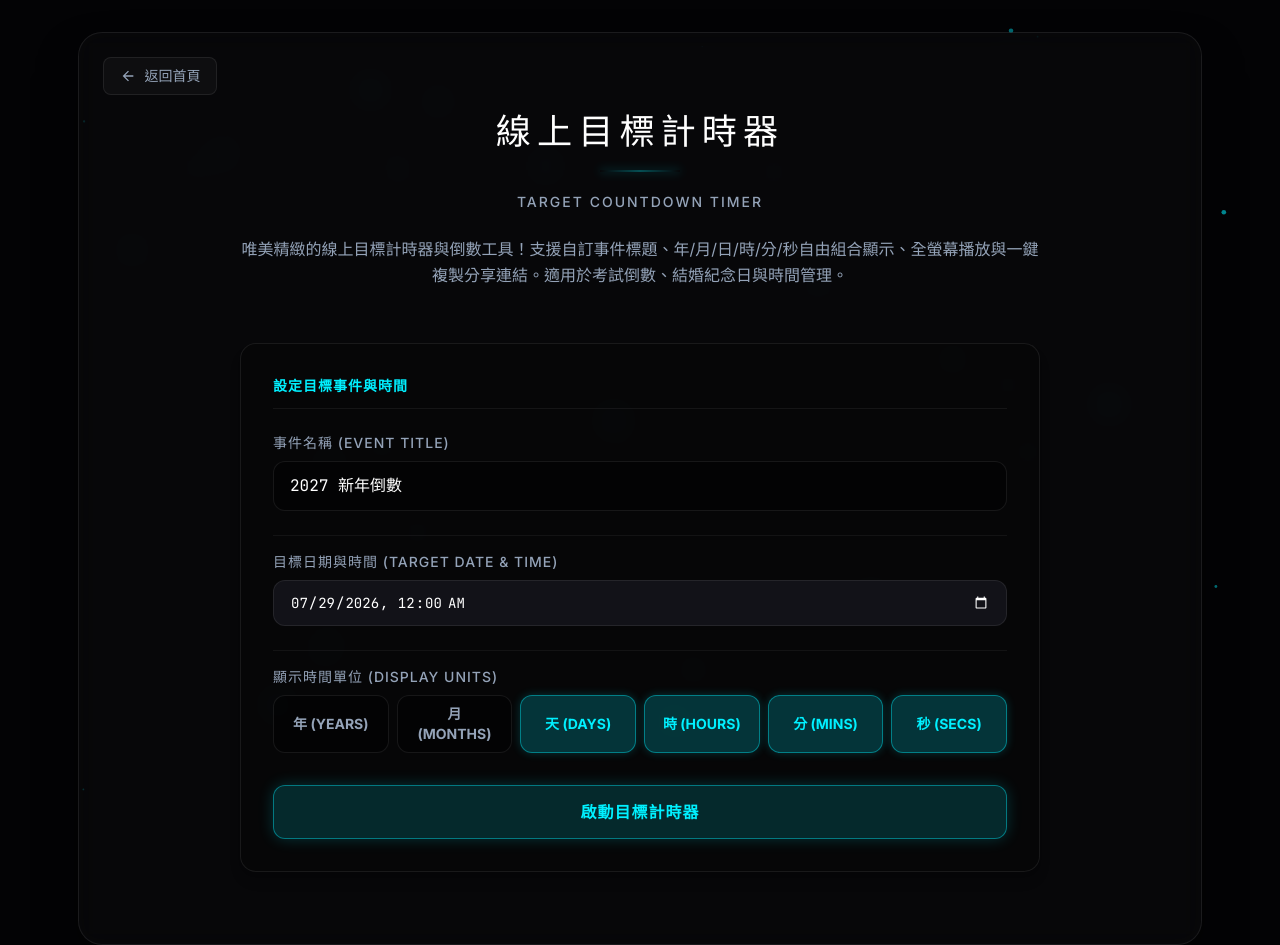
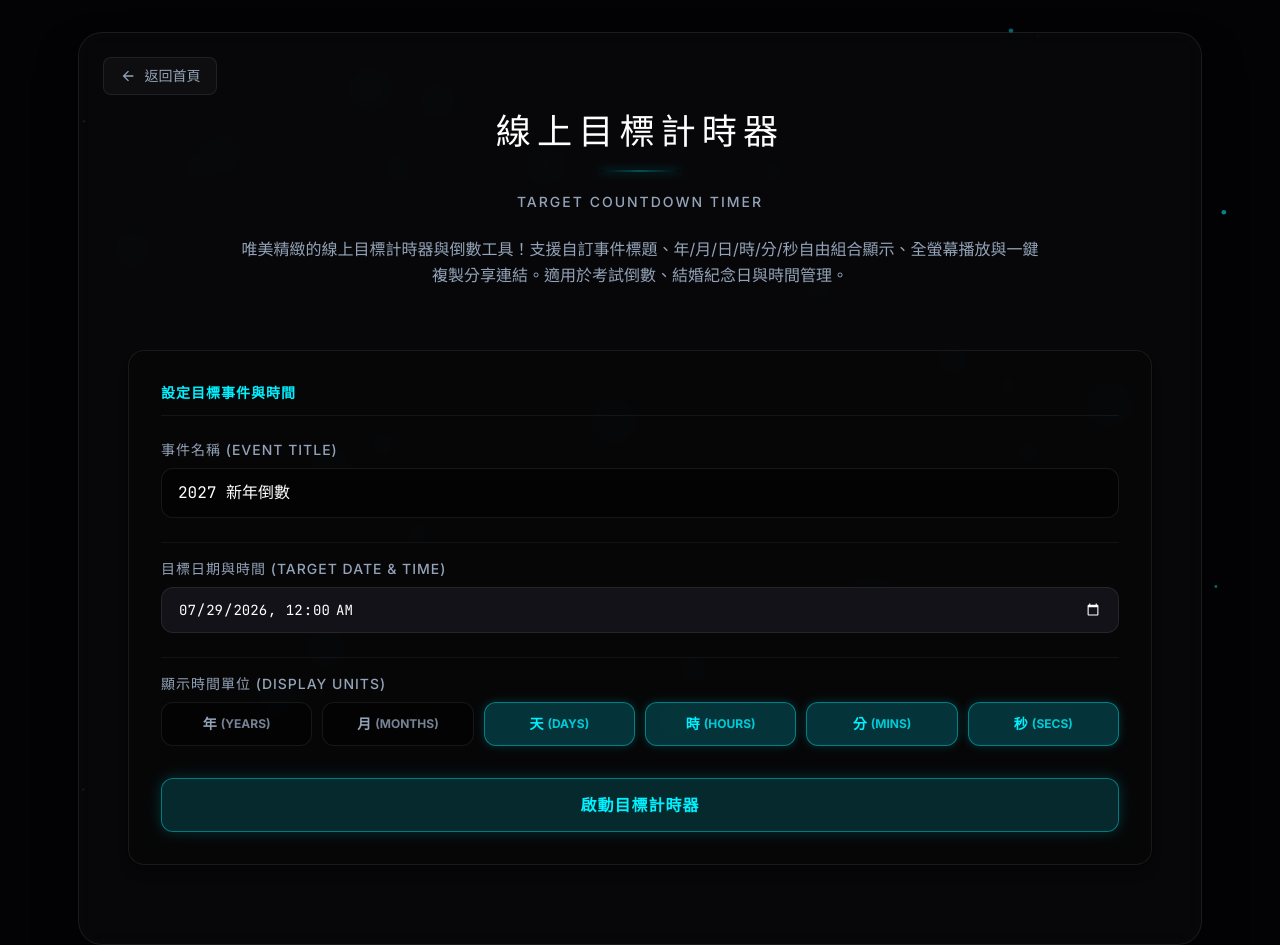
Before and after one commit to wkmaker/smalltools, a Next.js app: page /time in a window 1280 px wide. Built offline with nearby package versions, Linux system fonts and the light colour scheme.

Commit message:
更新計時器排版

```diff
--- a/app/time/TimeClient.tsx
+++ b/app/time/TimeClient.tsx
@@ -312,7 +312,7 @@ export default function TimeClient() {
       <div className="flex flex-col justify-center items-center w-full min-h-[70vh] my-auto">
         {!timerActive ? (
           /* 設定視圖 (Setup View) */
-          <div className="bg-black/20 border border-white/[.08] rounded-2xl p-8 flex flex-col gap-6 shadow-lg max-w-[800px] mx-auto w-full my-auto animate-fadeIn">
+          <div className="bg-black/20 border border-white/[.08] rounded-2xl p-6 sm:p-8 flex flex-col gap-6 shadow-lg max-w-4xl md:max-w-5xl mx-auto w-full my-auto animate-fadeIn">
             <h3 className="text-sm text-[#00f0ff] uppercase tracking-[1px] font-semibold border-b border-white/[.06] pb-3">
               設定目標事件與時間
             </h3>
@@ -351,7 +351,7 @@ export default function TimeClient() {
               <span className="text-sm text-text-sub font-medium uppercase tracking-[1px]">
                 顯示時間單位 (Display Units)
               </span>
-              <div className="grid grid-cols-6 gap-2 max-sm:grid-cols-3">
+              <div className="grid grid-cols-2 min-[480px]:grid-cols-3 md:grid-cols-6 gap-2.5">
                 {ALL_UNITS.map(unit => {
                   const isChecked = selectedUnits.includes(unit);
                   return (
@@ -359,13 +359,14 @@ export default function TimeClient() {
                       key={unit}
                       type="button"
                       onClick={() => toggleUnit(unit)}
-                      className={`py-2 px-3 text-sm font-semibold rounded-xl cursor-pointer transition-all border ${
+                      className={`py-2.5 px-3 min-h-[44px] text-sm font-semibold rounded-xl cursor-pointer transition-all border flex items-center justify-center gap-1 whitespace-nowrap ${
                         isChecked
                           ? 'bg-[#00f0ff]/20 border-[#00f0ff]/40 text-[#00f0ff] shadow-[0_0_10px_rgba(0,240,255,0.2)]'
                           : 'border-white/[.08] bg-black/40 text-text-sub hover:text-white'
                       }`}
                     >
-                      {UNIT_LABELS[unit].zh} ({UNIT_LABELS[unit].en})
+                      <span>{UNIT_LABELS[unit].zh}</span>
+                      <span className="text-xs opacity-80">({UNIT_LABELS[unit].en})</span>
                     </button>
                   );
                 })}
--- a/components/ServiceWorkerRegister.tsx
+++ b/components/ServiceWorkerRegister.tsx
@@ -7,6 +7,16 @@ export default function ServiceWorkerRegister() {
 
   useEffect(() => {
     if (typeof window === 'undefined' || !('serviceWorker' in navigator)) {
+      return;
+    }
+
+    // 在本地開發環境 (npm run dev) 下停用 Service Worker，並自動卸載舊的 SW 避免干擾 HMR 與開發
+    if (process.env.NODE_ENV === 'development') {
+      navigator.serviceWorker.getRegistrations().then((registrations) => {
+        for (const registration of registrations) {
+          registration.unregister();
+        }
+      });
       return;
     }
 
```
Also changed, not shown: 1 other file (tests, documents, lock files or other folders).
